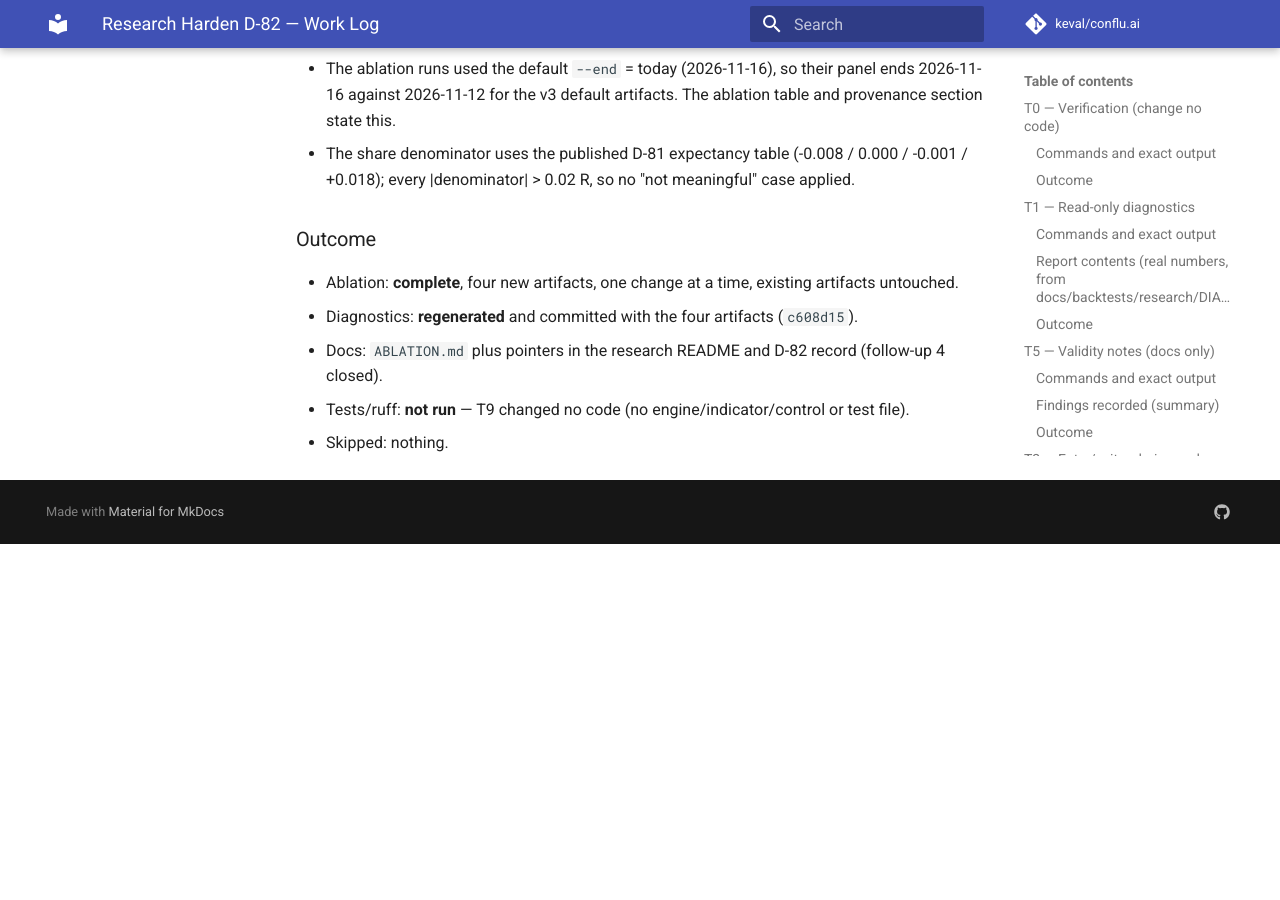
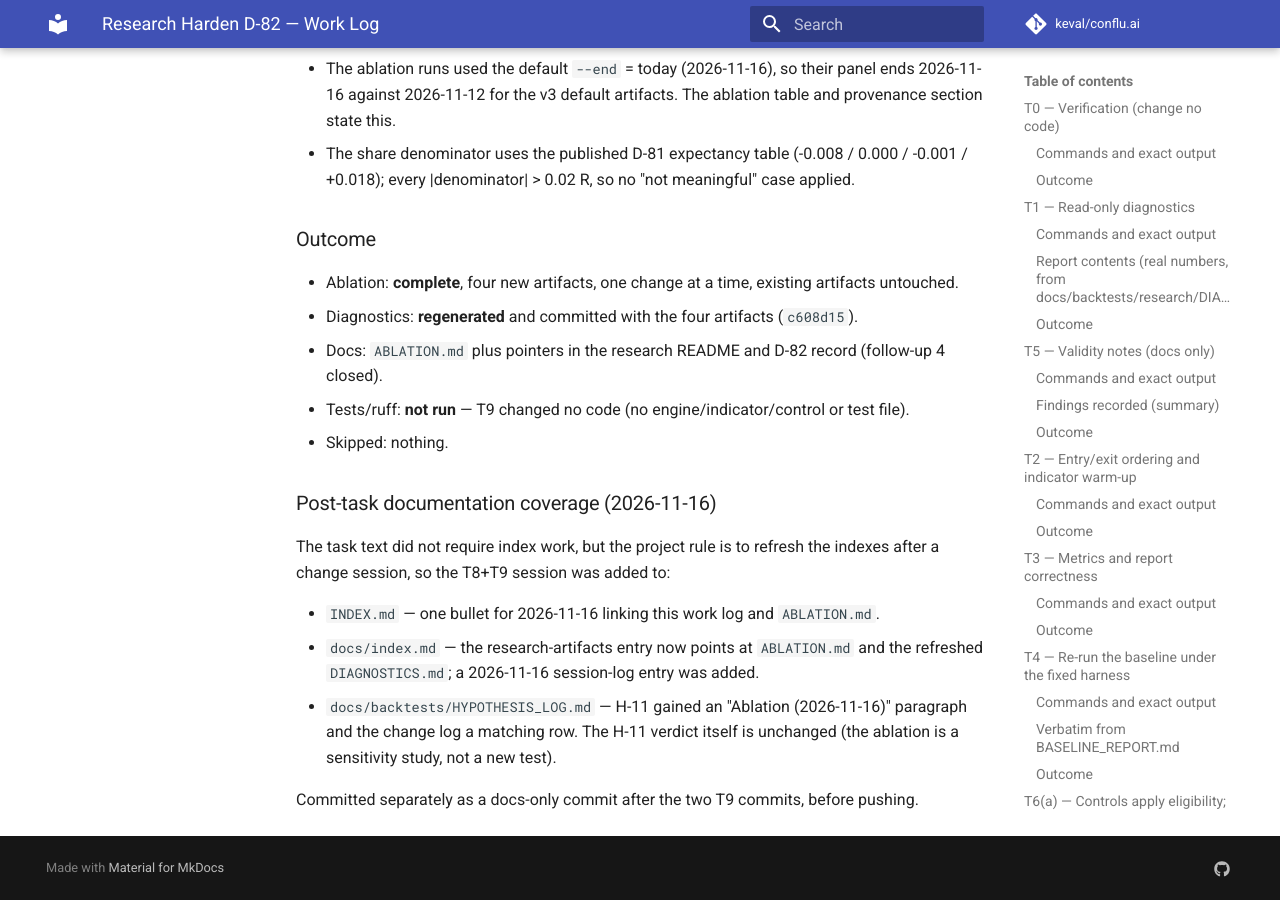
Before and after one commit to mk-keval/conflu.ai, an MkDocs documentation site: the page built from docs/SESSIONS/research-harden-d82-1og.md, in a window 1280 px wide and 900 px high, scrolled down 29794 px. Built offline with MkDocs 1.6.1 and Material for MkDocs 9.7.7, drawn with Linux system fonts in a browser that asks for light colours; comment, search, counter and statistics services are not loaded; before the commit the page ends 30338 px from its top, so only the background shows below that.

Commit message:
docs(research): index the clean-tree guard fix and the recycling ablation (D-82)

```diff
--- a/docs/SESSIONS/research-harden-d82-1og.md
+++ b/docs/SESSIONS/research-harden-d82-1og.md
@@ -1343,3 +1343,17 @@ DIAG_EXIT=0
 - Docs: `ABLATION.md` plus pointers in the research README and D-82 record (follow-up 4 closed).
 - Tests/ruff: **not run** — T9 changed no code (no engine/indicator/control or test file).
 - Skipped: nothing.
+
+### Post-task documentation coverage (2026-11-16)
+
+The task text did not require index work, but the project rule is to refresh the indexes after
+a change session, so the T8+T9 session was added to:
+
+- `INDEX.md` — one bullet for 2026-11-16 linking this work log and `ABLATION.md`.
+- `docs/index.md` — the research-artifacts entry now points at `ABLATION.md` and the
+  refreshed `DIAGNOSTICS.md`; a 2026-11-16 session-log entry was added.
+- `docs/backtests/HYPOTHESIS_LOG.md` — H-11 gained an "Ablation (2026-11-16)" paragraph and
+  the change log a matching row. The H-11 verdict itself is unchanged (the ablation is a
+  sensitivity study, not a new test).
+
+Committed separately as a docs-only commit after the two T9 commits, before pushing.
```
Also changed, not shown: INDEX.md (+1 -0 lines), docs/backtests/HYPOTHESIS_LOG.md (+9 -0 lines), docs/index.md (+2 -1 lines).
